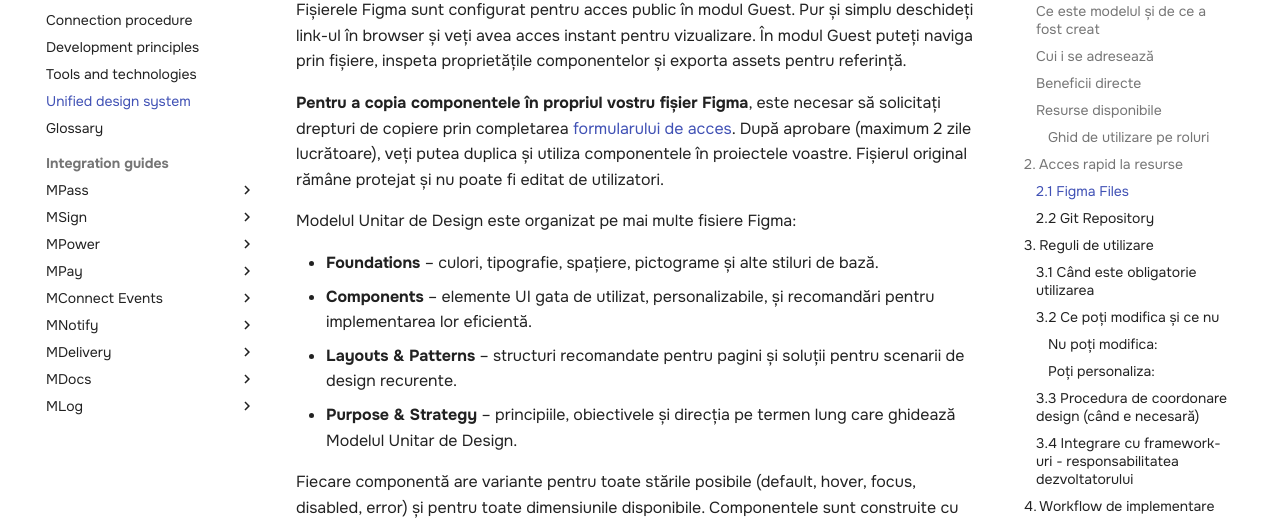
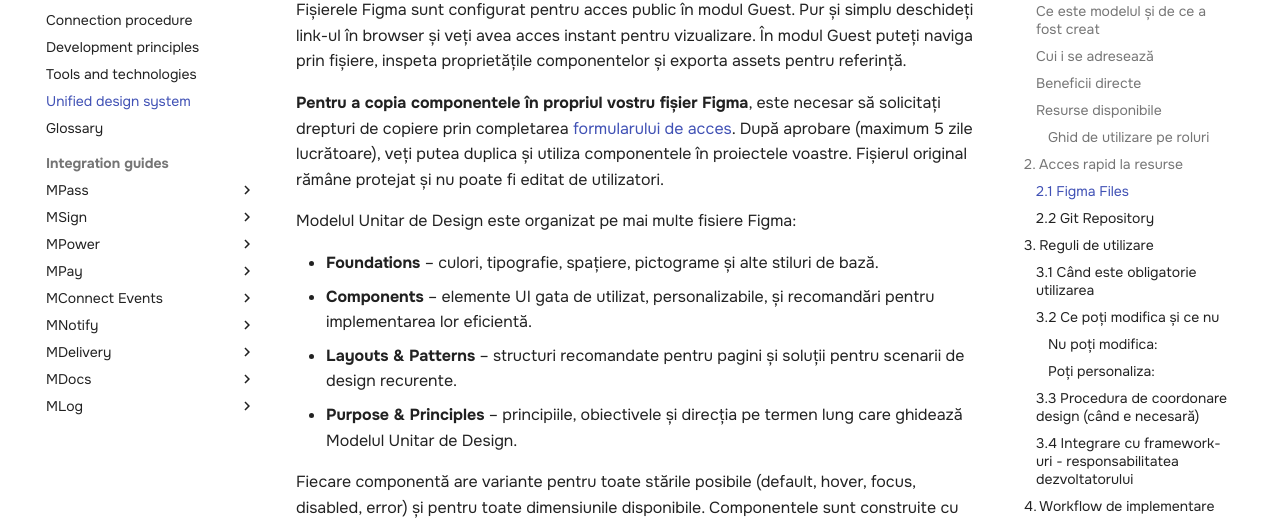
Before and after one commit to egov-moldova/egov4dev, an MkDocs documentation site: the page built from docs/mud/index.md, in a window 1280 px wide and 900 px high, scrolled down 2121 px. Shown: the part 142-662 px from the top of the window. Built offline with MkDocs 1.6.1 and Material for MkDocs 9.7.7, drawn with Linux system fonts in a browser that asks for light colours; some of the changed text lies outside the part shown.

Commit message:
Update index.md

```diff
--- a/docs/mud/index.md
+++ b/docs/mud/index.md
@@ -49,14 +49,14 @@ Pentru utilizatorii finali, modelul garantează o experiență familială și pr
 
 Fișierele Figma sunt configurat pentru acces public în modul Guest. Pur și simplu deschideți link-ul în browser și veți avea acces instant pentru vizualizare. În modul Guest puteți naviga prin fișiere, inspeta proprietățile componentelor și exporta assets pentru referință.
 
-**Pentru a copia componentele în propriul vostru fișier Figma**, este necesar să solicitați drepturi de copiere prin completarea [formularului de acces](https://forms.office.com/pages/responsepage.aspx?id=Z4f8jWsRaEKDxfvIWTRtOKF3nI_LtL9ChzbNY23lEmtUMlFHSTQ1VzQ0UTROMFlWVlBNV01DRUFBUC4u&route=shorturl). După aprobare (maximum 2 zile lucrătoare), veți putea duplica și utiliza componentele în proiectele voastre. Fișierul original rămâne protejat și nu poate fi editat de utilizatori.
+**Pentru a copia componentele în propriul vostru fișier Figma**, este necesar să solicitați drepturi de copiere prin completarea [formularului de acces](https://forms.office.com/pages/responsepage.aspx?id=Z4f8jWsRaEKDxfvIWTRtOKF3nI_LtL9ChzbNY23lEmtUMlFHSTQ1VzQ0UTROMFlWVlBNV01DRUFBUC4u&route=shorturl). După aprobare (maximum 5 zile lucrătoare), veți putea duplica și utiliza componentele în proiectele voastre. Fișierul original rămâne protejat și nu poate fi editat de utilizatori.
 
 Modelul Unitar de Design este organizat pe mai multe fisiere Figma:
 
 - **Foundations** – culori, tipografie, spațiere, pictograme și alte stiluri de bază.
 - **Components** – elemente UI gata de utilizat, personalizabile, și recomandări pentru implementarea lor eficientă.
 - **Layouts & Patterns** – structuri recomandate pentru pagini și soluții pentru scenarii de design recurente.
-- **Purpose & Strategy** – principiile, obiectivele și direcția pe termen lung care ghidează Modelul Unitar de Design.
+- **Purpose & Principles** – principiile, obiectivele și direcția pe termen lung care ghidează Modelul Unitar de Design.
 
 Fiecare componentă are variante pentru toate stările posibile (default, hover, focus, disabled, error) și pentru toate dimensiunile disponibile. Componentele sunt construite cu Auto Layout pentru a facilita redimensionarea și adaptarea.
 
```
Also changed, not shown: other parts of docs/mud/index.md (+2 -2 lines).
